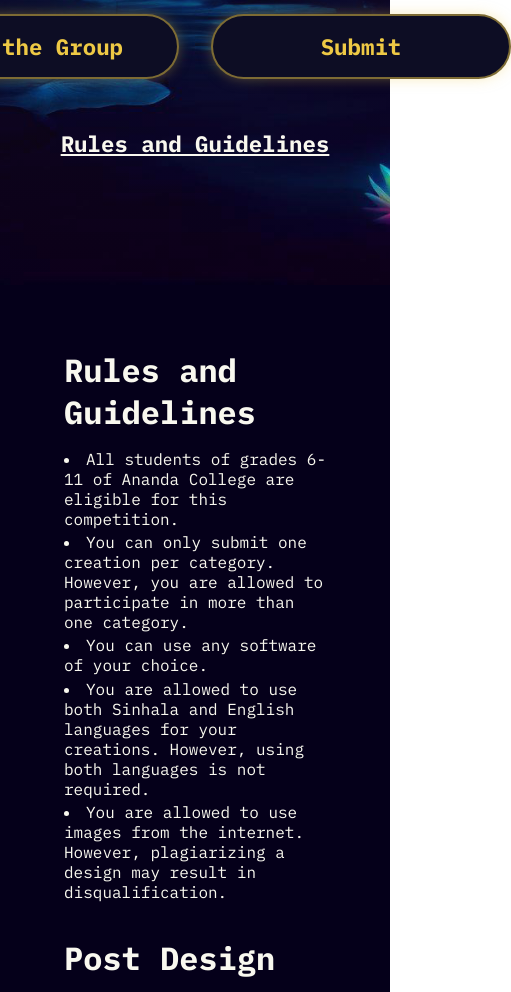
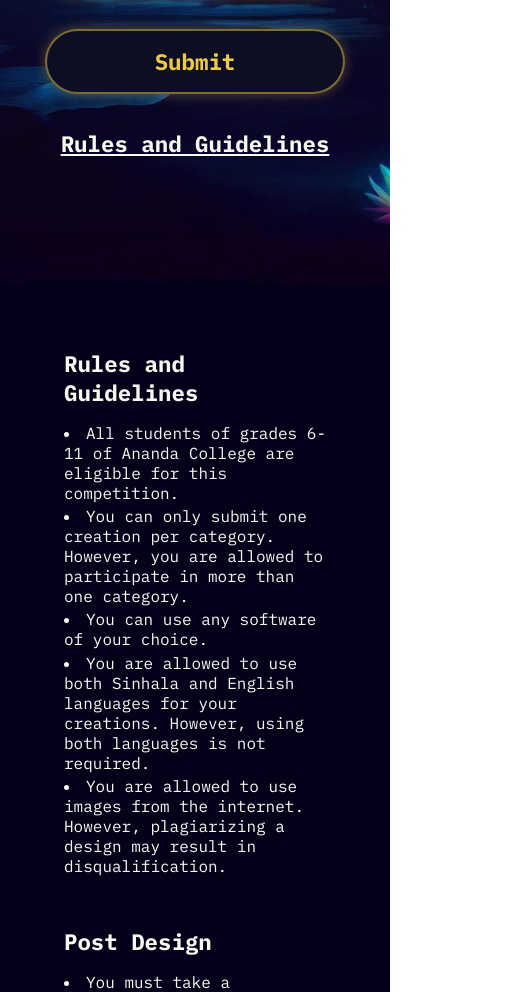
Before and after one commit to acicts/poson-23, a plain HTML site: page index.html in a window 390 px wide. Shown: the part 559-1551 px from the top of the page, 511 px wide, since content can reach past the window. Drawn offline with nearby package versions, Linux system fonts and the light colour scheme.

Commit message:
Mobile Responsiveness

```diff
--- a/style.scss
+++ b/style.scss
@@ -152,3 +152,33 @@ footer {
         }
     }
 }
+
+@media (max-width: 480px) {
+
+    body {
+        overflow-x: hidden;
+    }
+
+    .landing {
+            padding: 17vh 2rem 15vh 2rem;
+
+        .cta {
+            display: flex;
+            flex-direction: column;
+            justify-content: center;
+            gap: 2rem;
+        }
+    }
+
+    .guidelines {
+        gap: 3rem;
+
+        .guidelines-section {
+            h2 {
+                font-size: 1.4rem;
+                font-weight: bold;
+                margin-bottom: 1rem;
+            }
+        }
+    }
+}
```
Also changed, not shown: style.css, 1 other file.
